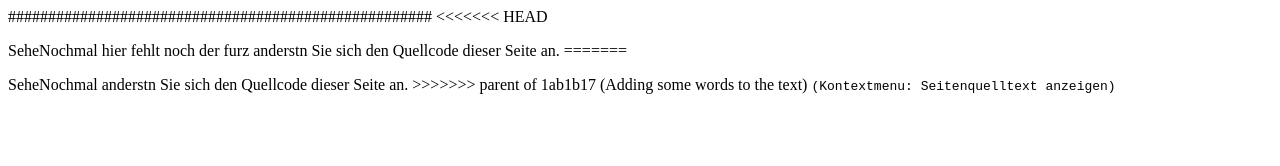
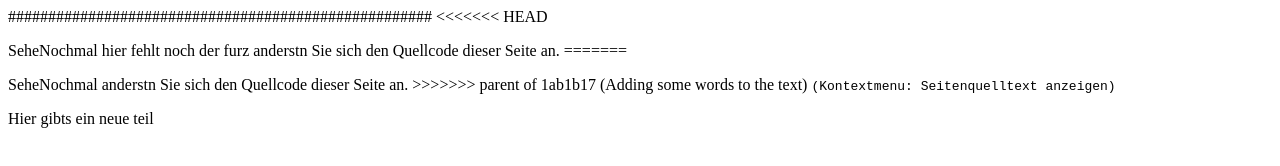
Before and after one commit to Leeeeeevin/Website, a plain HTML site: page index.html in a window 1280 px wide. Drawn offline with Linux system fonts and the light colour scheme.

Commit message:
Adding a last sentence

```diff
--- a/index.html
+++ b/index.html
@@ -15,3 +15,4 @@
       <kbd>(Kontextmenu: Seitenquelltext anzeigen)</kbd></p>
   </body>
 </html>
+Hier gibts ein neue teil
```
